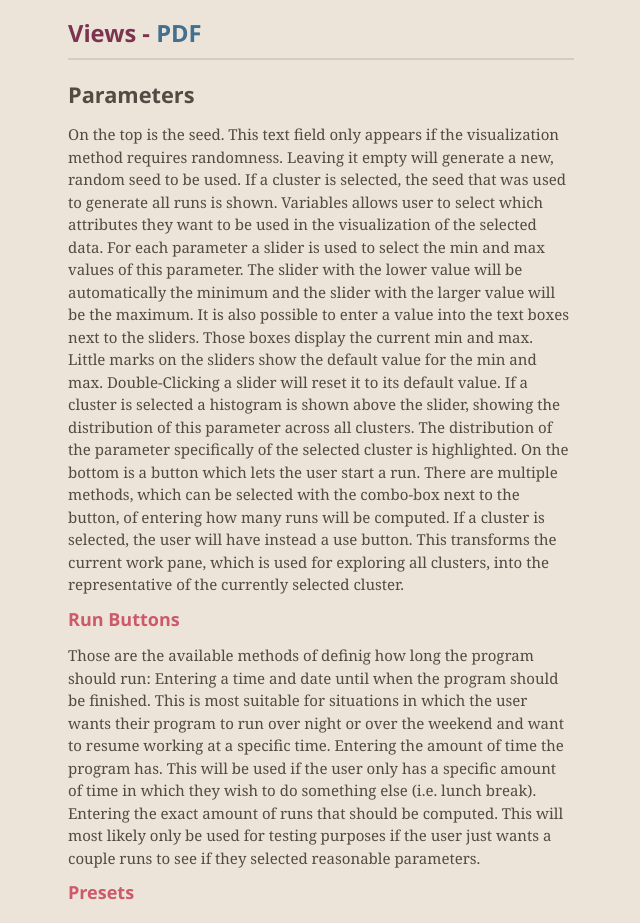
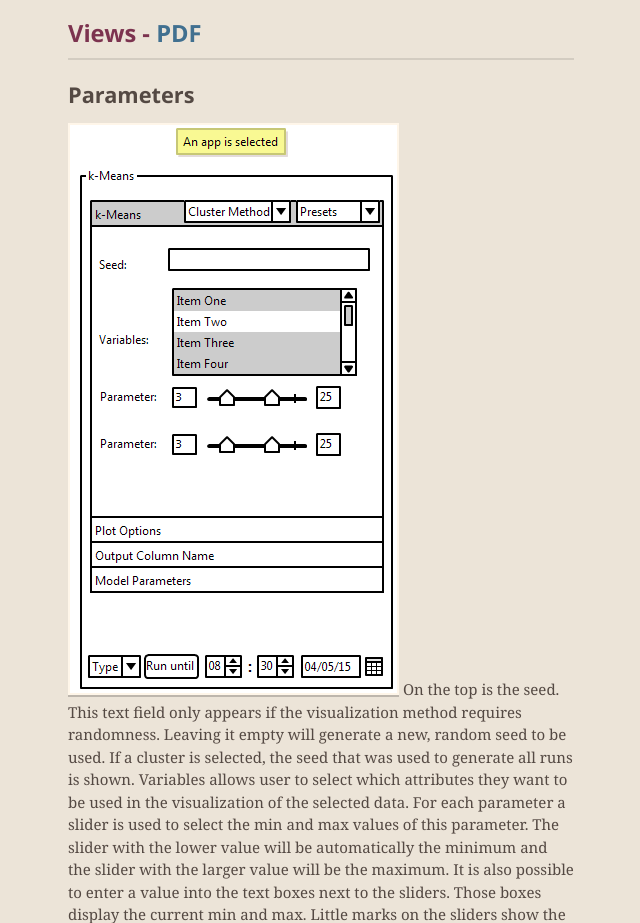
Before and after one commit to error304/VIS, a plain HTML site: page index.html in a window 1280 px wide. Shown: the part 3920-4843 px from the top of the page, without its empty margins (319-959 px from the left). Drawn offline with nearby package versions, Linux system fonts and the light colour scheme.

```diff
--- a/index.html
+++ b/index.html
@@ -153,7 +153,8 @@ When a cluster gets chosen by the user they are presented either the individual
 <h3>
 <a id="parameters-2" class="anchor" href="#parameters-2" aria-hidden="true"><span class="octicon octicon-link"></span></a>Parameters</h3>
 
-<p>On the top is the seed. This text field only appears if the visualization method requires randomness. Leaving it empty will generate a new, random seed to be used. If a cluster is selected, the seed that was used to generate all runs is shown.
+<p><img src="http://error304.github.io/VIS/images/Parameters.PNG" alt="">
+On the top is the seed. This text field only appears if the visualization method requires randomness. Leaving it empty will generate a new, random seed to be used. If a cluster is selected, the seed that was used to generate all runs is shown.
 Variables allows user to select which attributes they want to be used in the visualization of the selected data.
 For each parameter a slider is used to select the min and max values of this parameter. The slider with the lower value will be automatically the minimum and the slider with the larger value will be the maximum. It is also possible to enter a value into the text boxes next to the sliders. Those boxes display the current min and max. Little marks on the sliders show the default value for the min and max. Double-Clicking a slider will reset it to its default value. If a cluster is selected a histogram is shown above the slider, showing the distribution of this parameter across all clusters. The distribution of the parameter specifically of the selected cluster is highlighted.
 On the bottom is a button which lets the user start a run. There are multiple methods, which can be selected with the combo-box next to the button, of entering how many runs will be computed. If a cluster is selected, the user will have instead a use button. This transforms the current work pane, which is used for exploring all clusters, into the representative of the currently selected cluster.</p>
```
Also changed, not shown: params.json (+1 -1 lines).
